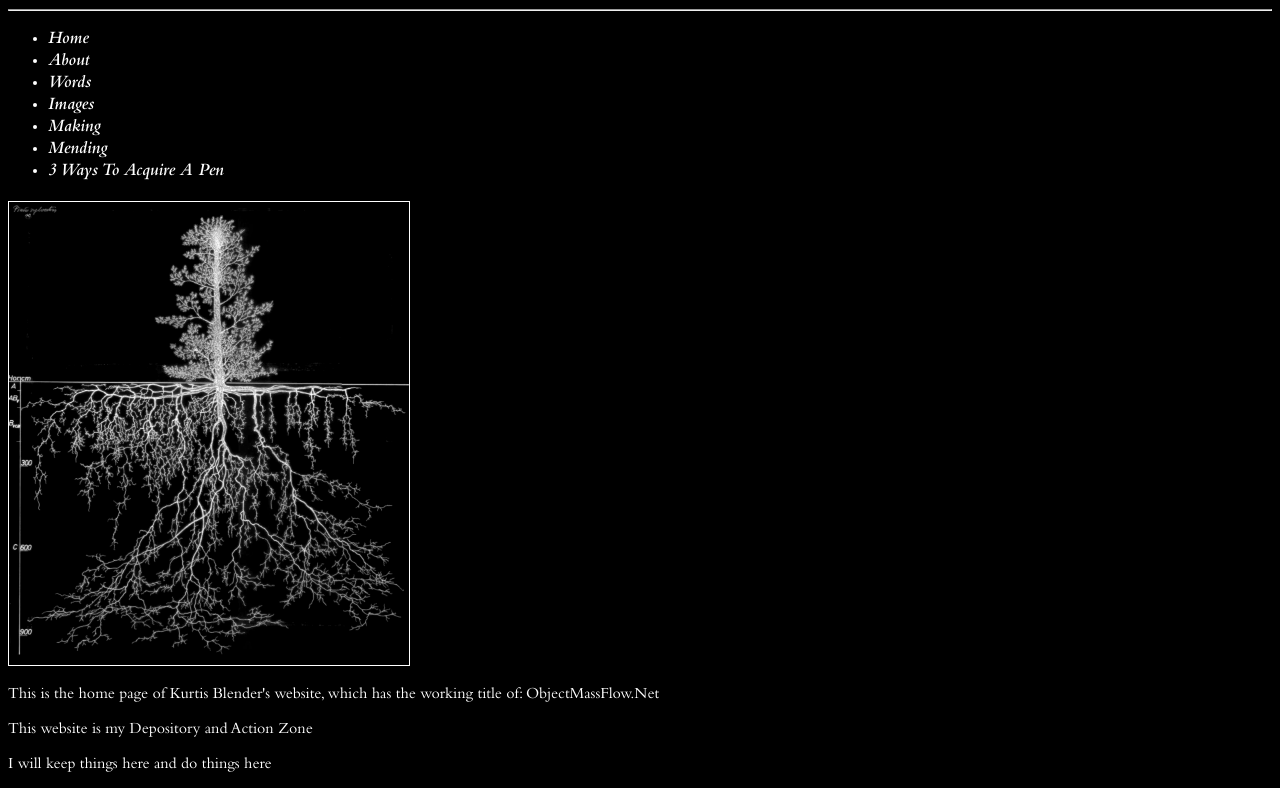
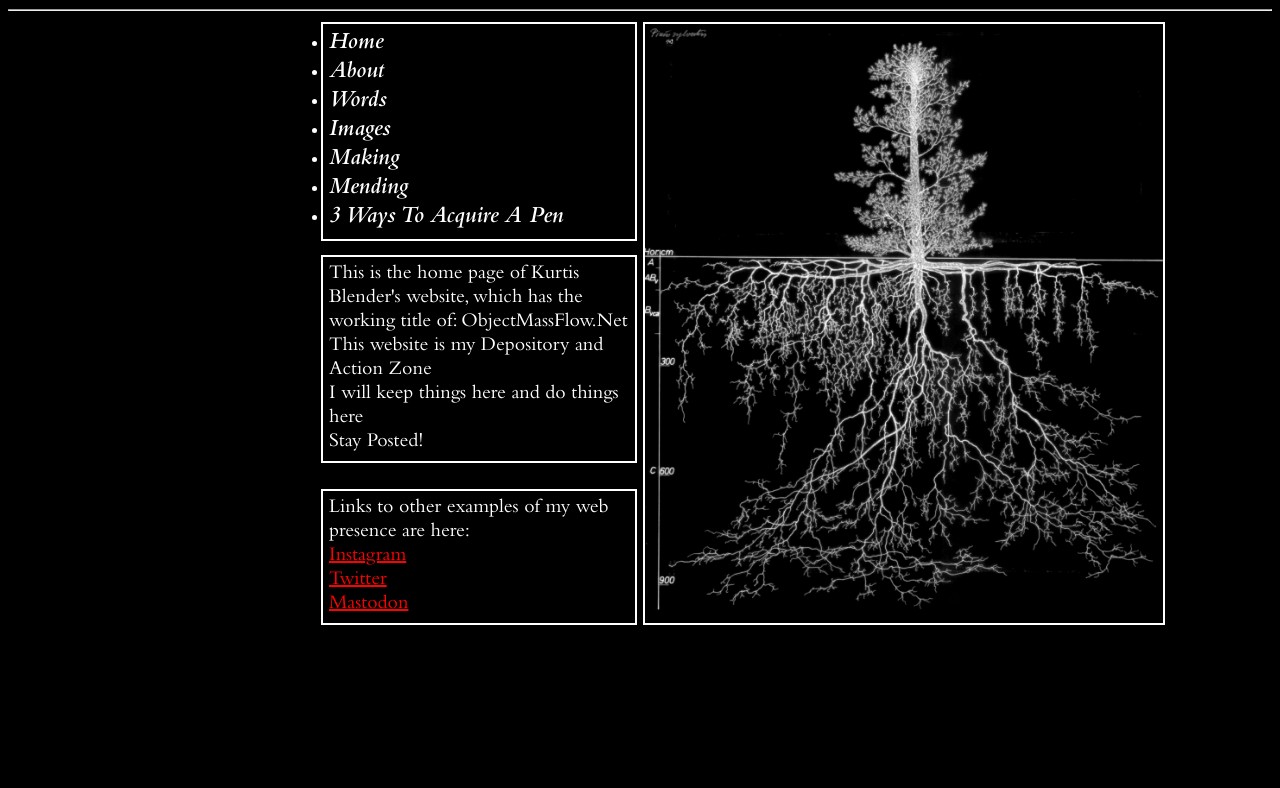
Before and after one commit to kurtis-blender/ObjectMassFlow, a plain HTML site: page index.html in a window 1280 px wide. Shown: the part 73-861 px from the top of the page. After the commit the page ends 800 px from the top, so only its background shows below. Drawn offline with Linux system fonts and the light colour scheme.

Commit message:
positioning

```diff
--- a/index.html
+++ b/index.html
@@ -3,16 +3,19 @@
     <head>
         <title>ObjectMassFlow.Net</title>
         <link rel="stylesheet" href="styles.css">
-        <meta name="description" content="ObjectMassFlow.net has a homepage, and it is here"
+        <meta name="description" content="ObjectMassFlow.net has a homepage, and it is here">
     </head>
 <body>
-        <header>
+    <header class="title">
         <h1>
             ObjectMassFlow.net
         </h1>
         <hr>
+    </header>
+    <div class="parent">
+    <section>
         <nav>
-                <ul>
+            <ul class="pages">
                 <li>Home</li>
                 <li>About</li>
                 <li>Words</li>
@@ -22,32 +25,32 @@
                 <li>3 Ways To Acquire A Pen</li>
             </ul>
         </nav>
-
-        </header>
-        <img src="Roots Dark.png">
+    </section>
+    <div>
+    <img class="Roots"src="Roots Dark.png">
+    </div>
+        <div>
+        <p class="description">This is the home page of Kurtis Blender's website, which has the working title of: ObjectMassFlow.Net
+        <br>This website is my Depository and Action Zone
+        <br>I will keep things here and do things here
+        <br>Stay Posted!</p>
+        </div>
     <section>
-       <p>This is the home page of Kurtis Blender's website, which has the working title of: ObjectMassFlow.Net</p>
-        <p>This website is my Depository and Action Zone</P>
-        <p>I will keep things here and do things here</div>
-        <p>Stay Posted!</div>
-    </section>
+       <P class="Links">
+        Links to other examples of my web presence are here:
         <br>
-    <section>
-       <P>Links to other examples of my web presence are here:</P>
-        <div>
         <a href="https://www.instagram.com/kurtis.blender/" target="_blank">
                 Instagram
             </a>
-        </div>
-        <div>
+        <br>
             <a href="https://twitter.com/KurtisBlender" target="_blank">
                 Twitter
             </a>
-        </div>
-        <div>
+        <br>
             <a href="https://tldr.nettime.org/@kurtisblender" target="_blank">
                 Mastodon
             </a>
+        </P>
+    </section>
 </div>
-    </section>
     </body>
--- a/styles.css
+++ b/styles.css
@@ -1,20 +1,60 @@
-* {background-color: black;}
-body {
-    color: white;
+*{background-color: black;}
+body {color: white;}
+a {color: red;}
+
+.parent{
+    background-color: red;
+    position: relative
 }
-a {color: red;}
-img {
-    width: 400px;
-    border: 1px solid white;
+
+.title{
+    text-align: center;
+    font-family: "Bembo Bold";
 }
-h1 {font-family: "Bembo Bold";}
 
-ul {
+.Roots{
+    height: 599px;
+    border: 2px solid white;
+    position: absolute;
+    top: 0px;
+    left: 50%;
+    margin:3px
+}
+
+.pages{
     font-family: "Bembo SemiBold Italic";
-    font-size: large;}
+    font-size: 24px;
+    width: 300px;
+    border: 2px solid white;
+    padding: 6px;
+    margin: 3px;
+    position: absolute;
+    right: 50%;
+    top: 0px
+}
 
-p {
+.description {
     font-family: "Bembo";
+    font-size: 20px;
+    border: 2px solid white;
+    width: 300px;
+    padding: 6px;
+    margin: 3px;
+    position: absolute;
+    right: 50%;
+    top: 233px;
+}
+
+.Links {
+    font-family: "Bembo";
+    font-size: 20px;
+    border: 2px solid white;
+    width: 300px;
+    padding: 6px;
+    margin: 3px;
+    position: absolute;
+    right: 50%;
+    top: 467px;
 }
 
 @font-face {
```
Lines whose indentation alone changed are shown as unchanged.
